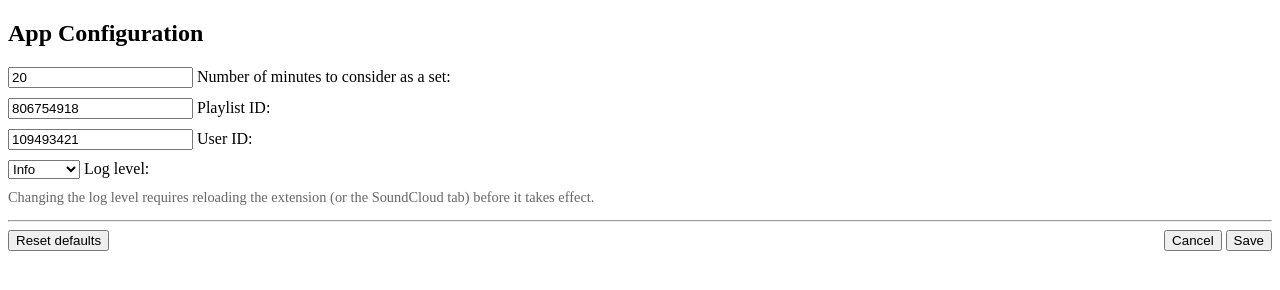
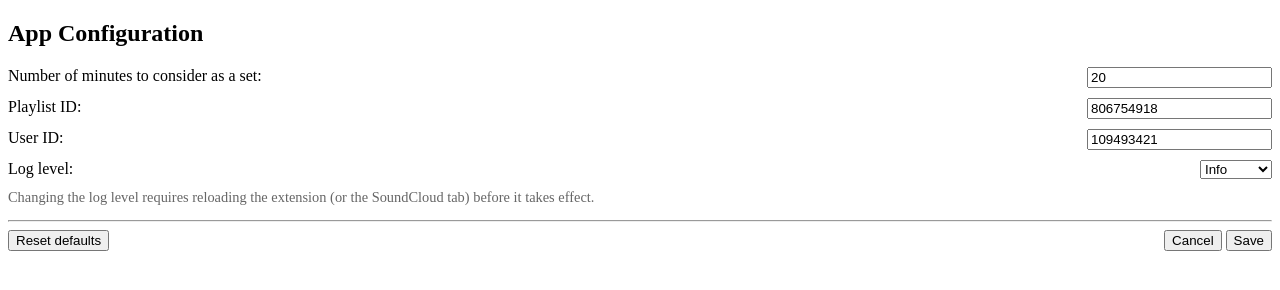
Before and after one commit to Thomasvdam/sc-helper, a website with bundled scripts: page src/options-ui/index.html in a window 1280 px wide. Built offline with nearby package versions, Linux system fonts and the light colour scheme; some packages are replaced by stand-ins of ours.

Commit message:
chore: align the options a little nicer

```diff
--- a/src/options-ui/index.html
+++ b/src/options-ui/index.html
@@ -3,9 +3,11 @@
   <head>
     <title>SoundCloud Helper Options</title>
     <style>
-      .options-row {
+      .options-row label {
         display: flex;
+        justify-content: space-between;
       }
+
       .options-row + .options-row {
         margin-top: 10px;
       }
@@ -27,24 +29,25 @@
     <section class="options-container">
       <div class="options-row">
         <label>
+          Number of minutes to consider as a set:
           <input type="number" id="set_duration_threshold_minutes" step="1" />
-          Number of minutes to consider as a set:
         </label>
       </div>
       <div class="options-row">
         <label>
+          Playlist ID:
           <input type="text" id="playlist_id" />
-          Playlist ID:
         </label>
       </div>
       <div class="options-row">
         <label>
+          User ID:
           <input type="text" id="user_id" />
-          User ID:
         </label>
       </div>
       <div class="options-row">
         <label>
+          Log level:
           <select id="log_level">
             <option value="None">None</option>
             <option value="Fatal">Fatal</option>
@@ -55,7 +58,6 @@
             <option value="Trace">Trace</option>
             <option value="All">All</option>
           </select>
-          Log level:
         </label>
       </div>
       <p class="reload-notice">
```
